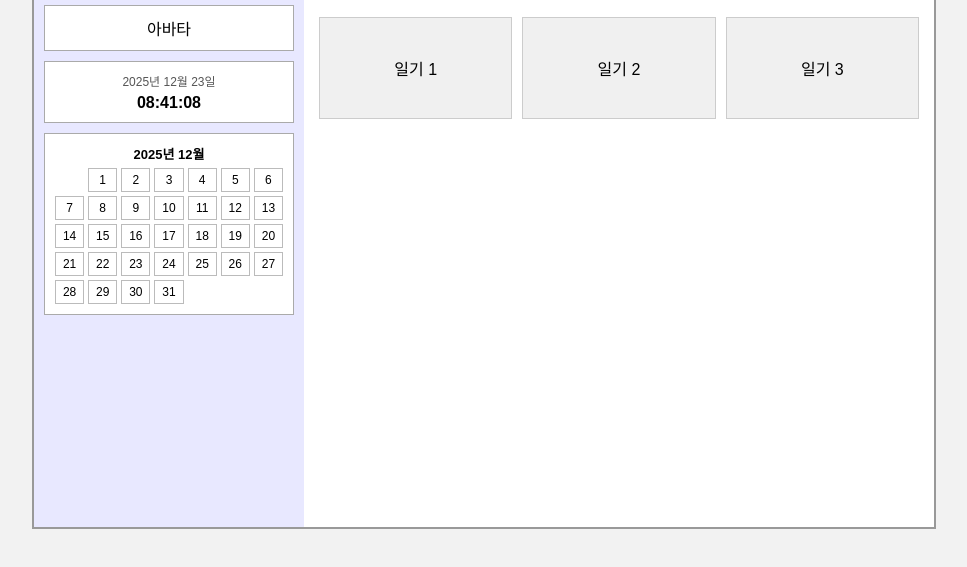
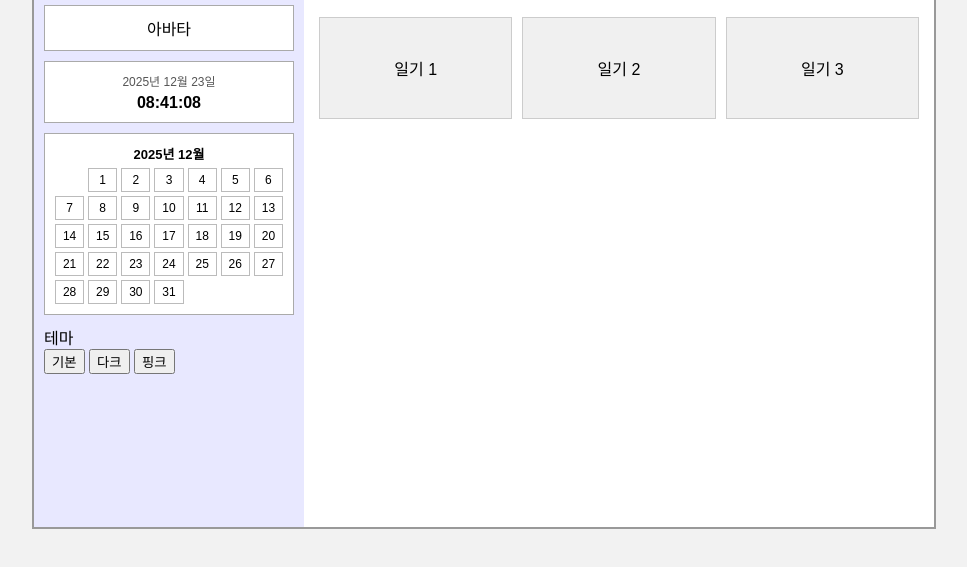
Before and after one commit to dntmddus0125/dntmddus, a plain HTML site: page index.html in a window 1280 px wide. Shown: the part 125-692 px from the top of the page, without its empty margins (156-1123 px from the left). Drawn offline with Linux system fonts and the light colour scheme.

Commit message:
Update index.html

```diff
--- a/index.html
+++ b/index.html
@@ -19,6 +19,12 @@
         <div class="calendar-header" id="calendar-title">2025년 12월</div>
         <div class="calendar-grid" id="calendar"></div>
       </div>
+      <div class="theme-box">
+        <div class="theme-title">테마</div>
+        <button onclick="setTheme('default')">기본</button>
+        <button onclick="setTheme('dark')">다크</button>
+        <button onclick="setTheme('pink')">핑크</button>
+      </div>
     </div>
 
     <div class="right-bar">
```
